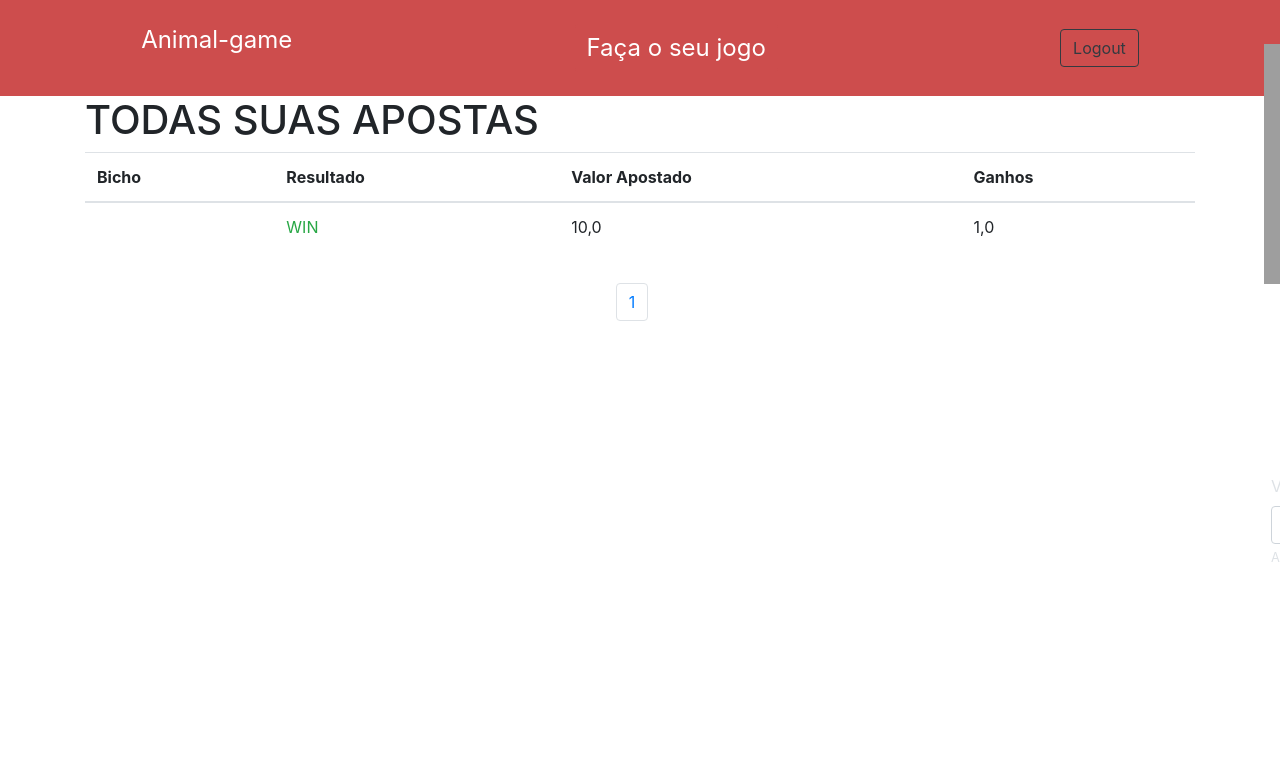
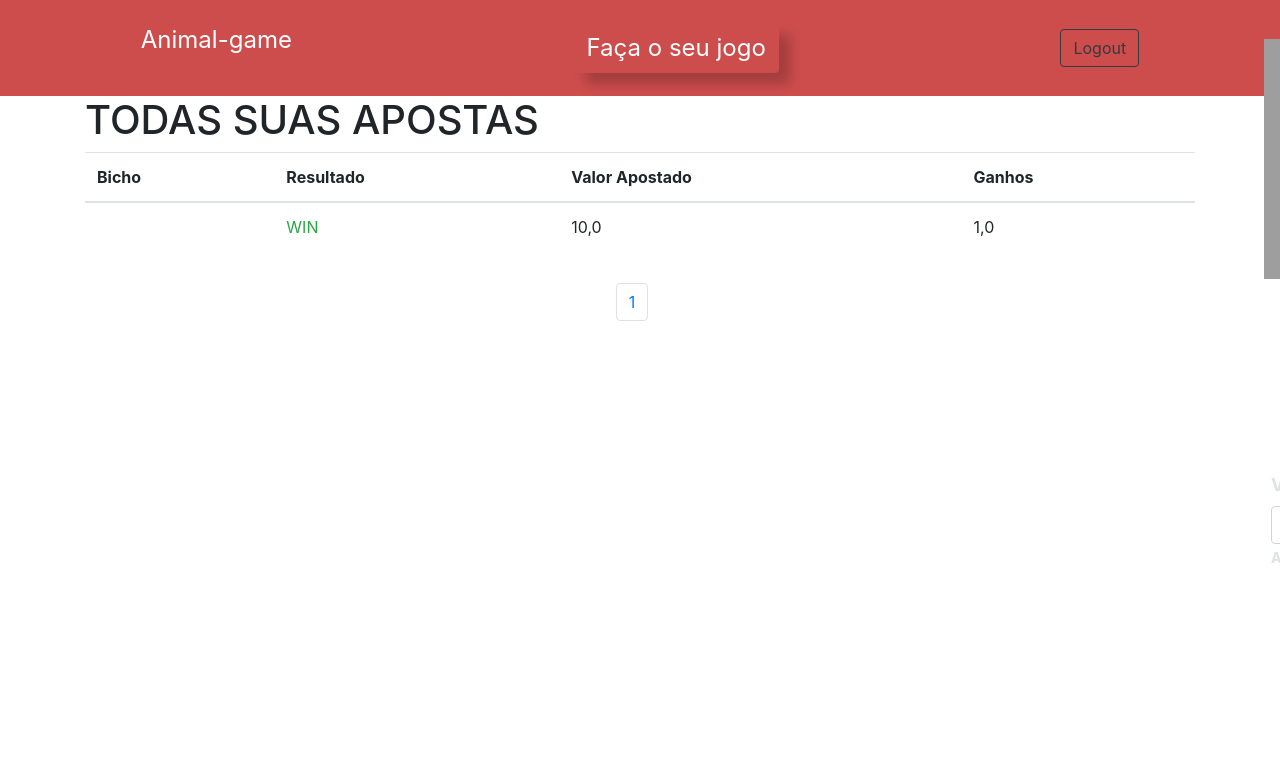
Before and after one commit to Fbc00/animal-game, a Django app: page / in a window 1280 px wide. Shown: the top 760 px of the page. Run offline with Django 4.2, Linux system fonts and the light colour scheme; a user stored in the database is signed in; tables that the repository leaves empty hold one stand-in row (values such as "Sample post"); data that the repository does not hold is empty; some libraries are stand-ins or nearby versions; grey boxes are pictures that could not be loaded.

Commit message:
zeca pagodinho consertado

```diff
--- a/core_main/templates/core/login.html
+++ b/core_main/templates/core/login.html
@@ -2,9 +2,9 @@
 
 {% block conteudo %}
 
-     <div class="login-container" >
+     <div class="login-container">
 
-         <img src="https://pbs.twimg.com/media/EXrF6pqXgAELXL1.jpg" alt="">
+         <img src="https://pbs.twimg.com/media/EXrF6pqXgAELXL1.jpg" alt="" style="width: 400px; height: 350px; z-index: 99">
          <form method="POST" action="" class="form-login " style="width: 37rem;">
           {% csrf_token %}
           <div class="form-group ">
--- a/templates/parciais/_nav.html
+++ b/templates/parciais/_nav.html
@@ -16,7 +16,7 @@
                         <img src="https://lulacerda.ig.com.br/wp-content/uploads/2021/02/EtJLXE6XEAEOYmX-1024x681.jpeg" alt="">
                         <a href="https://senai.club/senai-belford-roxo-2019-rj/">Saiba mais</a>
                 <li></li>
-                        <li>
+                        <li style="font-weight: bold; font-size: 1.1rem;">
                         <form method="POST" action="{% url 'apostas' %}" class="form-login">
                             {% csrf_token %}
                             <label for=""  name="data">Dia da aposta</label>
@@ -31,7 +31,7 @@
                                 <div class="form-group">
                                 <label for="">Valor</label>
                                 <input type="text" class="form-control valor"  placeholder="" name="valor">
-                                    <small>Aposta entre 1 e 50 conto</small>
+                                    <small style="font-weight: bold">Aposta entre 1 e 50 conto</small>
                                 </div>
                                 <div class="form-group">
                                 <label for="">Bicho</label>
--- a/templates/static/css/style.css
+++ b/templates/static/css/style.css
@@ -95,8 +95,9 @@ ul  {
     line-height: 1.5;
     border-radius: 0.25rem;
     background-color: rgb(205, 77, 77);
+    box-shadow: 0.7rem 0.7rem 0.7rem rgb(0, 0, 0, 0.2);
     cursor: pointer;
-    border: none;
+    border: solid 1px transparent;
     color: white;
 }
 
@@ -109,11 +110,10 @@ ul  {
 .login-container {
     height: 100%;
     display: flex;
+
     flex-direction: column;
-    justify-content: center;
-    gap: 2rem;
     align-items: center;
-    padding: 5rem;
+    padding: 7rem 5rem;
 
 }
 
```
